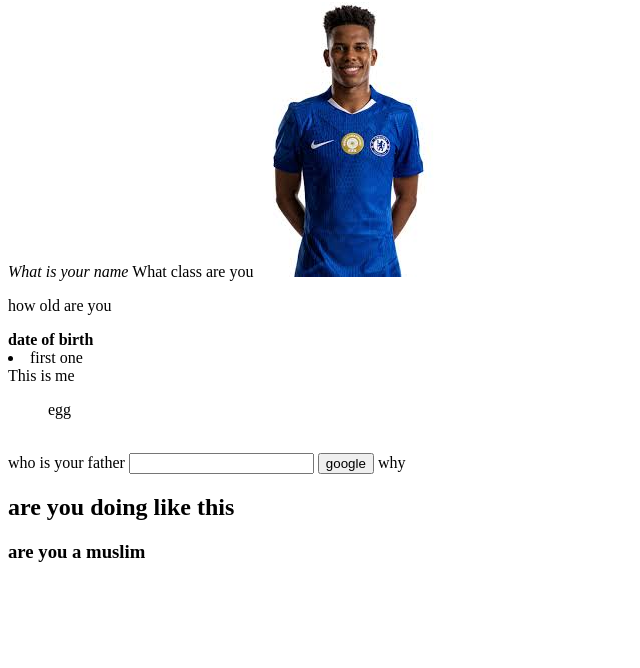
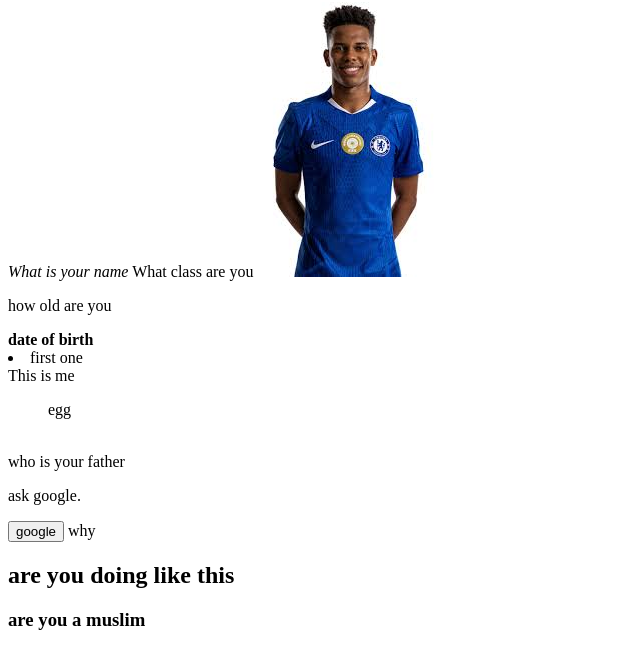
Before and after one commit to ahmadbisiriyu8-lab/h, a plain HTML site: page index.html in a window 1280 px wide. Shown: the part 78-746 px from the top of the page, without its empty margins (0-640 px from the left). Drawn offline with Linux system fonts and the light colour scheme.

```diff
--- a/index.html
+++ b/index.html
@@ -14,7 +14,7 @@
         <span>This is me </span>
         <ul>egg</ul>
         <br>who is your father
-        <input type="number">
+        <p>ask google.</p>
         <button>google</button>
         <object>why</object>
         <h2>are you doing like this</h2>
```
